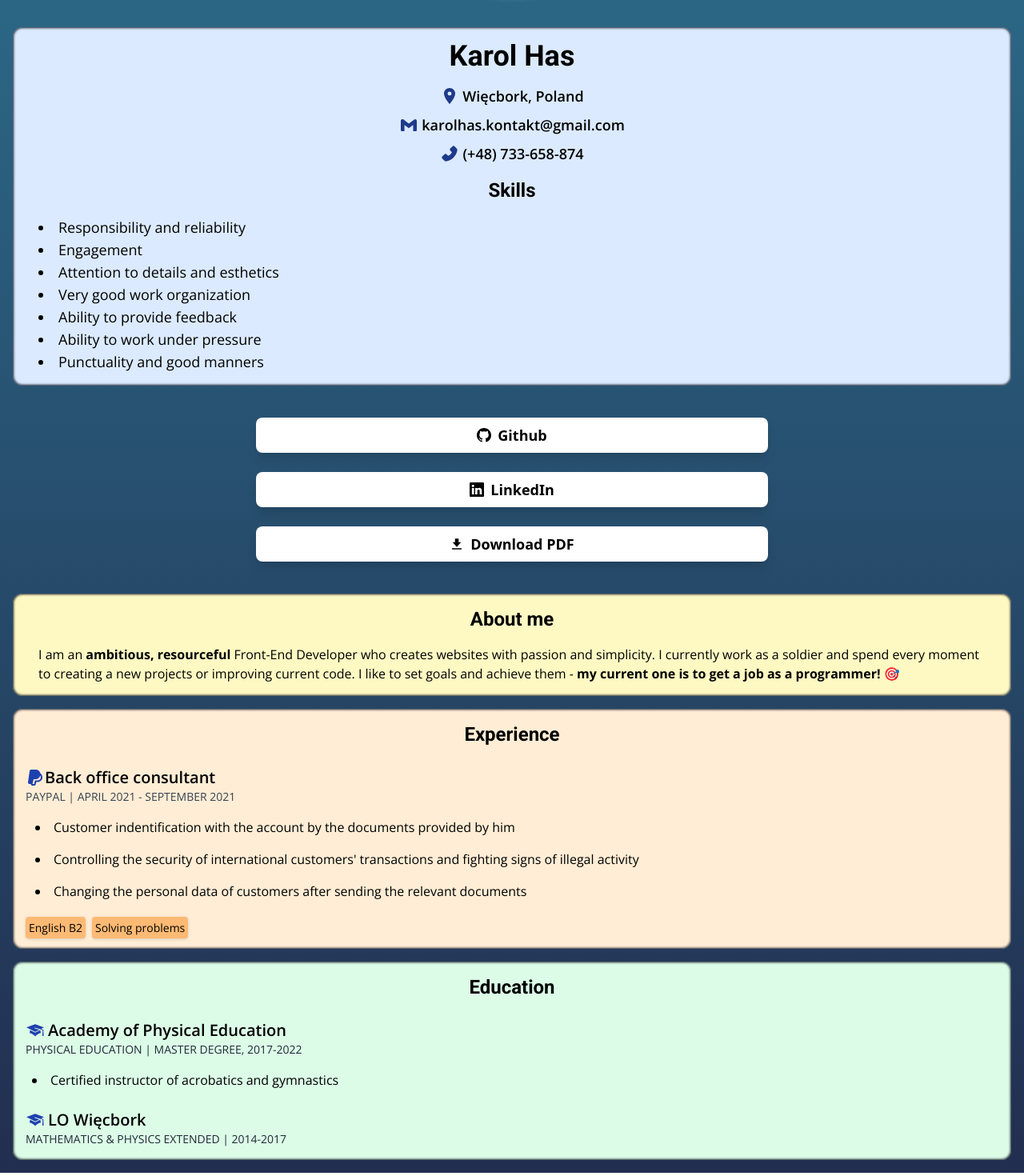
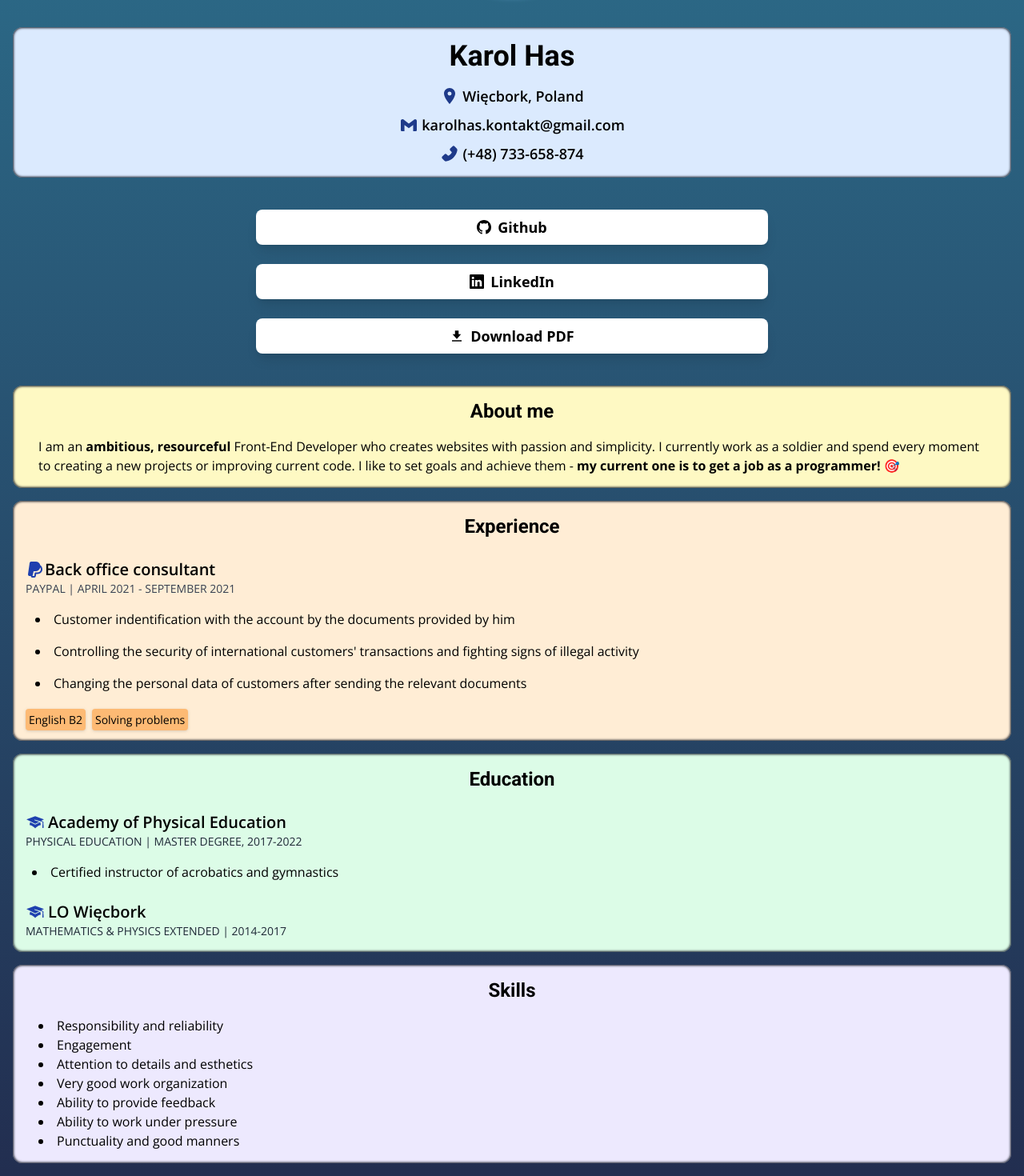
Before and after one commit to karolhas/CV, a React (Vite) app: page / in a window 1280 px wide. Shown: the part 286-1756 px from the top of the page at 80% size. Built offline with nearby package versions, Linux system fonts and the light colour scheme.

Commit message:
Added Skills component

```diff
--- a/src/App.tsx
+++ b/src/App.tsx
@@ -4,7 +4,7 @@ import Buttons from "./components/Buttons";
 import About from "./components/About";
 import Experience from "./components/Experience";
 import Education from "./components/Education";
-import Technologies from "./components/Technologies";
+import Skills from "./components/Skills";
 
 function App() {
   return (
@@ -15,6 +15,7 @@ function App() {
       <About />
       <Experience />
       <Education />
+      <Skills />
     </>
   );
 }
--- a/src/components/Contact.tsx
+++ b/src/components/Contact.tsx
@@ -44,20 +44,6 @@ function Contact() {
             </a>
           </p>
         </div>
-        <div className="px-4 font-openSans">
-          <h2 className="mt-4 text-center font-roboto text-2xl font-bold">
-            Skills
-          </h2>
-          <ul className="list-inside list-disc pt-4">
-            <li>Responsibility and reliability</li>
-            <li>Engagement</li>
-            <li>Attention to details and esthetics</li>
-            <li>Very good work organization</li>
-            <li>Ability to provide feedback</li>
-            <li>Ability to work under pressure</li>
-            <li>Punctuality and good manners</li>
-          </ul>
-        </div>
       </section>
     </>
   );
--- /dev/null
+++ b/src/components/Skills.tsx
@@ -0,0 +1,22 @@
+function Skills() {
+  return (
+    <>
+      <section className="m-4 rounded-xl bg-violet-100 p-4 shadow-[inset_0px_0px_3px_1px_#1a202c]">
+        <div className="px-4 font-openSans">
+          <h2 className="text-center font-roboto text-2xl font-bold">Skills</h2>
+          <ul className="list-inside list-disc pt-4">
+            <li>Responsibility and reliability</li>
+            <li>Engagement</li>
+            <li>Attention to details and esthetics</li>
+            <li>Very good work organization</li>
+            <li>Ability to provide feedback</li>
+            <li>Ability to work under pressure</li>
+            <li>Punctuality and good manners</li>
+          </ul>
+        </div>
+      </section>
+    </>
+  );
+}
+
+export default Skills;
```
